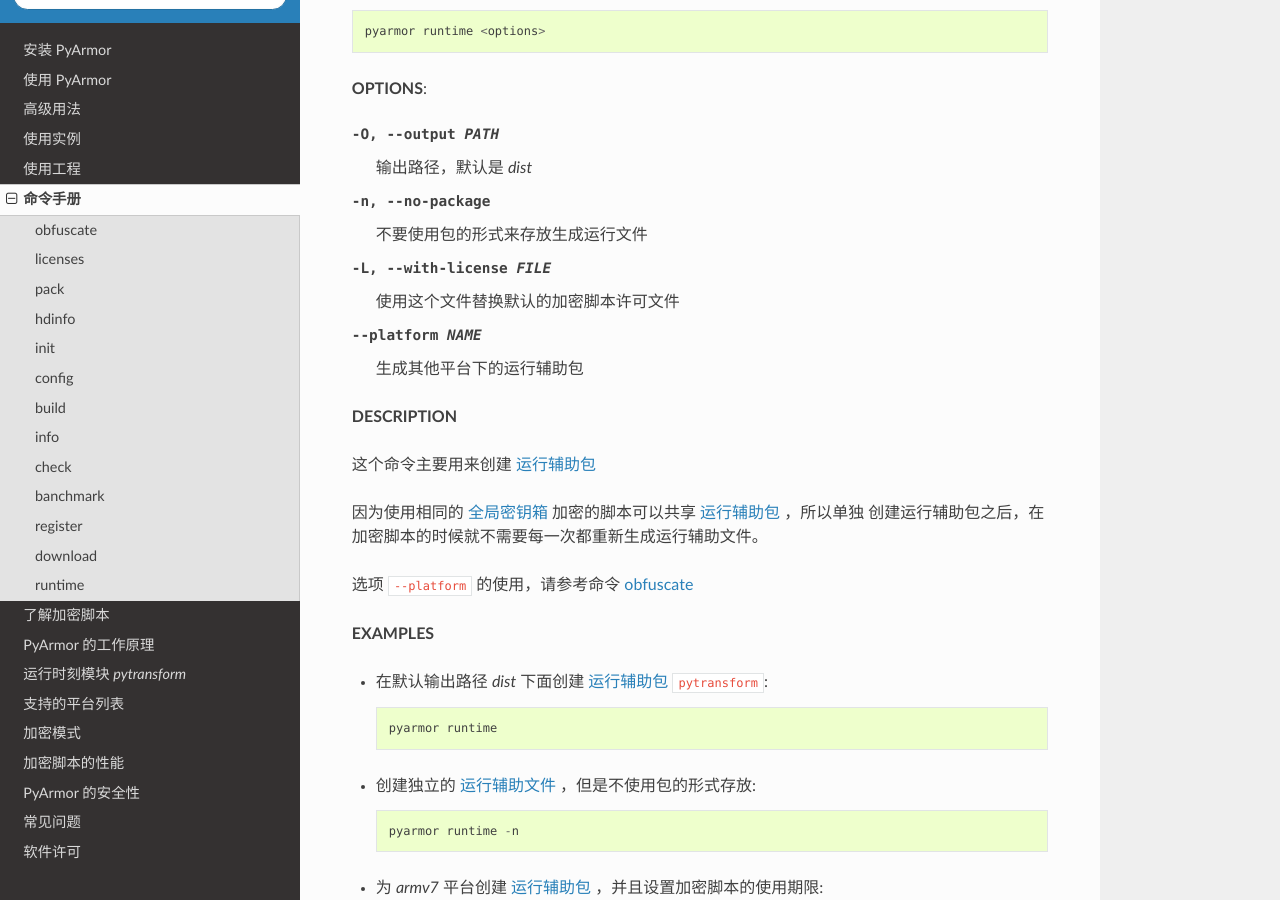
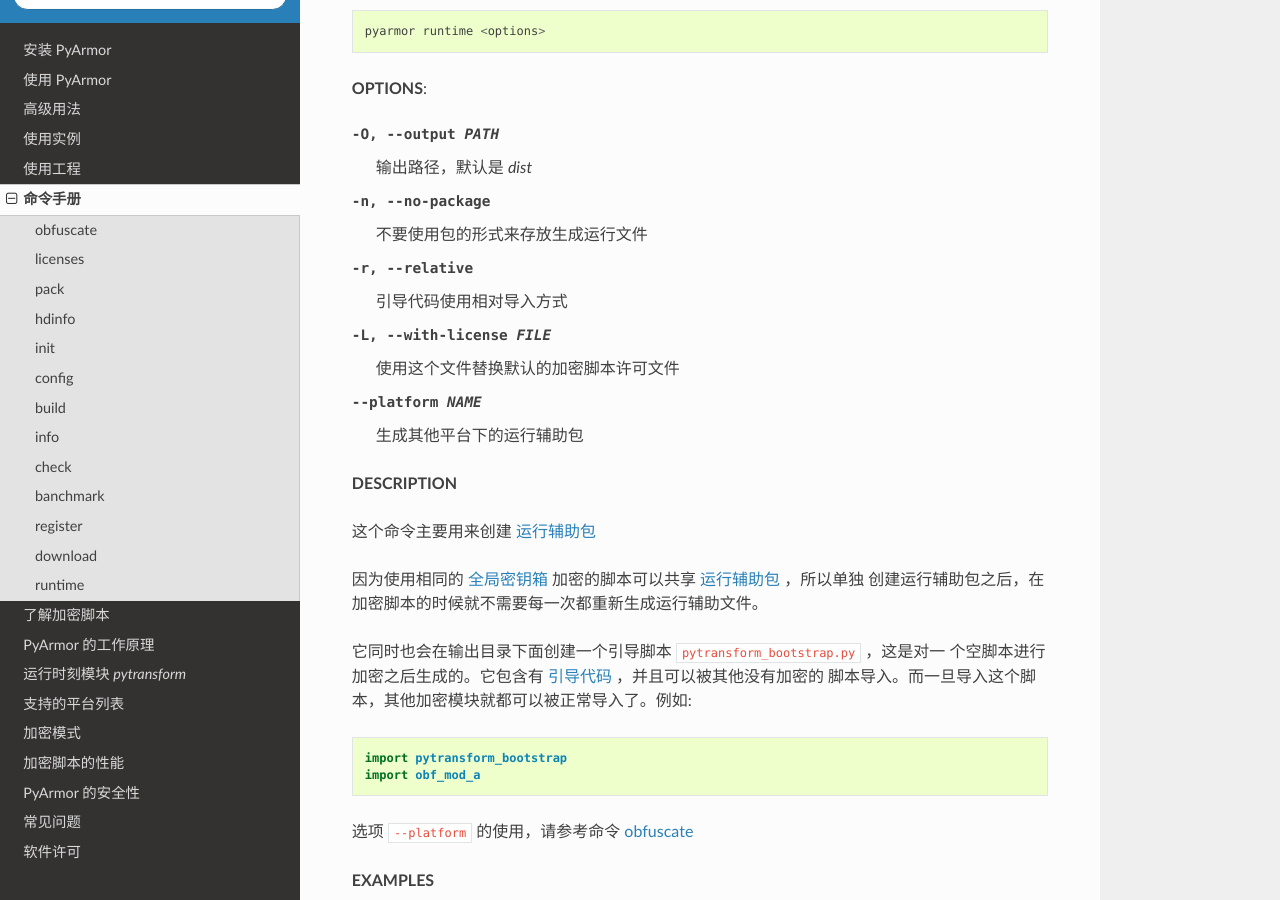
Before and after one commit to dashingsoft/pyarmor-docs-zh, a Sphinx documentation site: the page built from docs/man.rst, in a window 1280 px wide and 900 px high, scrolled down 20353 px. Built offline with Sphinx 7.4.7 and the Read the Docs theme 2.0.0, drawn with Linux system fonts in a browser that asks for light colours.

Commit message:
Refine runtime man page

```diff
--- a/docs/man.rst
+++ b/docs/man.rst
@@ -774,6 +774,7 @@
 
 -O, --output PATH             输出路径，默认是 `dist`
 -n, --no-package              不要使用包的形式来存放生成运行文件
+-r, --relative                引导代码使用相对导入方式
 -L, --with-license FILE       使用这个文件替换默认的加密脚本许可文件
 --platform NAME               生成其他平台下的运行辅助包
 
@@ -783,6 +784,13 @@
 
 因为使用相同的 :ref:`全局密钥箱` 加密的脚本可以共享 :ref:`运行辅助包` ，所以单独
 创建运行辅助包之后，在加密脚本的时候就不需要每一次都重新生成运行辅助文件。
+
+它同时也会在输出目录下面创建一个引导脚本 ``pytransform_bootstrap.py`` ，这是对一
+个空脚本进行加密之后生成的。它包含有 :ref:`引导代码` ，并且可以被其他没有加密的
+脚本导入。而一旦导入这个脚本，其他加密模块就都可以被正常导入了。例如::
+
+    import pytransform_bootstrap
+    import obf_mod_a
 
 选项 ``--platform`` 的使用，请参考命令 `obfuscate`_
 
```
